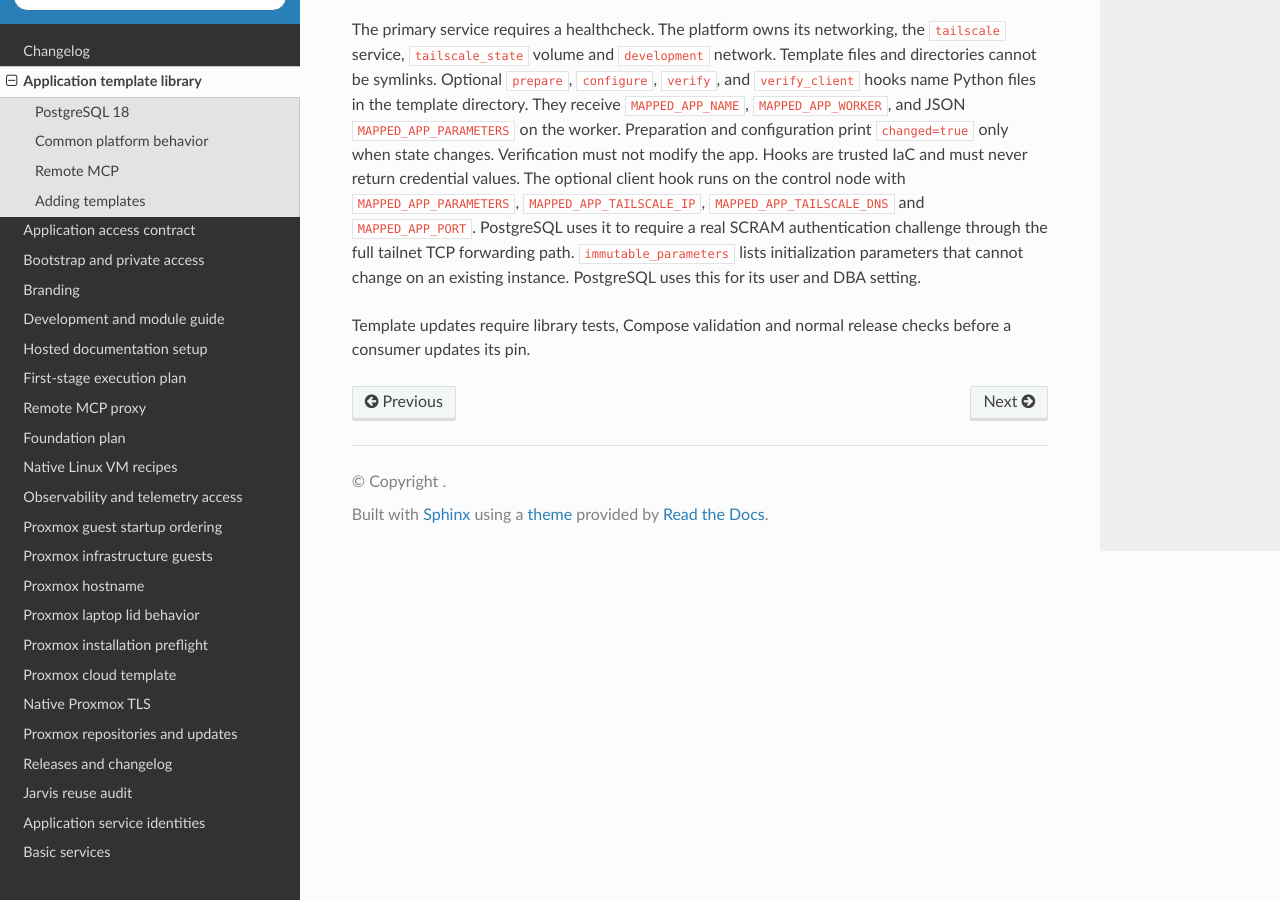
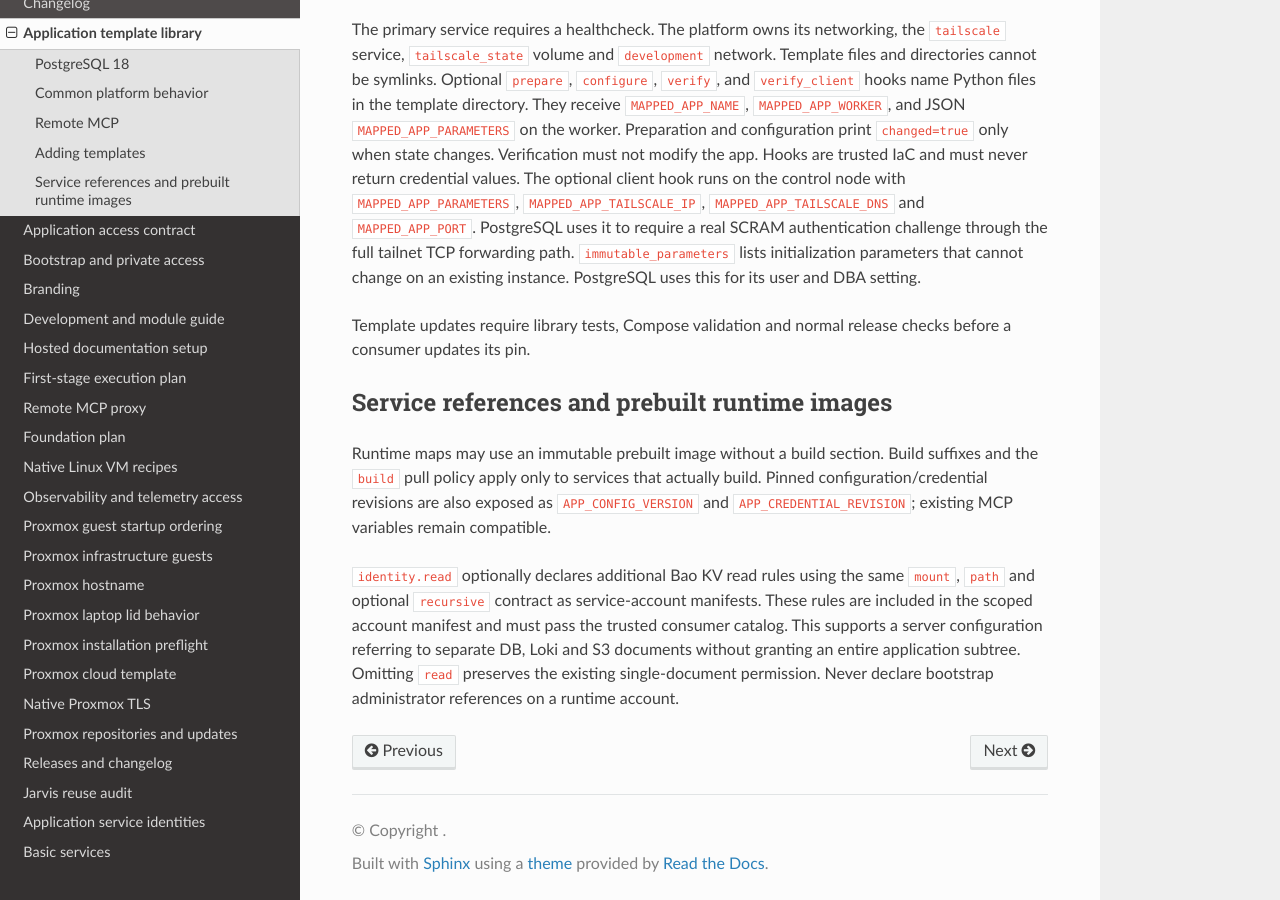
Before and after one commit to CafofoLabs/milkyway, a Sphinx documentation site: the page built from docs/app-templates.md, in a window 1280 px wide and 900 px high, scrolled down 1897 px. Built offline with Sphinx 7.4.7 and the Read the Docs theme 3.1.0, drawn with Linux system fonts in a browser that asks for light colours; the version number could not be read and is left out.

Commit message:
feat: support scoped service references in mapped identities (#62)

```diff
--- a/docs/app-templates.md
+++ b/docs/app-templates.md
@@ -97,3 +97,19 @@ existing instance. PostgreSQL uses this for its user and DBA setting.
 
 Template updates require library tests, Compose validation and normal release
 checks before a consumer updates its pin.
+
+
+## Service references and prebuilt runtime images
+
+Runtime maps may use an immutable prebuilt image without a build section. Build
+suffixes and the `build` pull policy apply only to services that actually build.
+Pinned configuration/credential revisions are also exposed as `APP_CONFIG_VERSION`
+and `APP_CREDENTIAL_REVISION`; existing MCP variables remain compatible.
+
+`identity.read` optionally declares additional Bao KV read rules using the same
+`mount`, `path` and optional `recursive` contract as service-account manifests.
+These rules are included in the scoped account manifest and must pass the trusted
+consumer catalog. This supports a server configuration referring to separate DB,
+Loki and S3 documents without granting an entire application subtree. Omitting
+`read` preserves the existing single-document permission. Never declare bootstrap
+administrator references on a runtime account.
```
Also changed, not shown: 1 other file.
